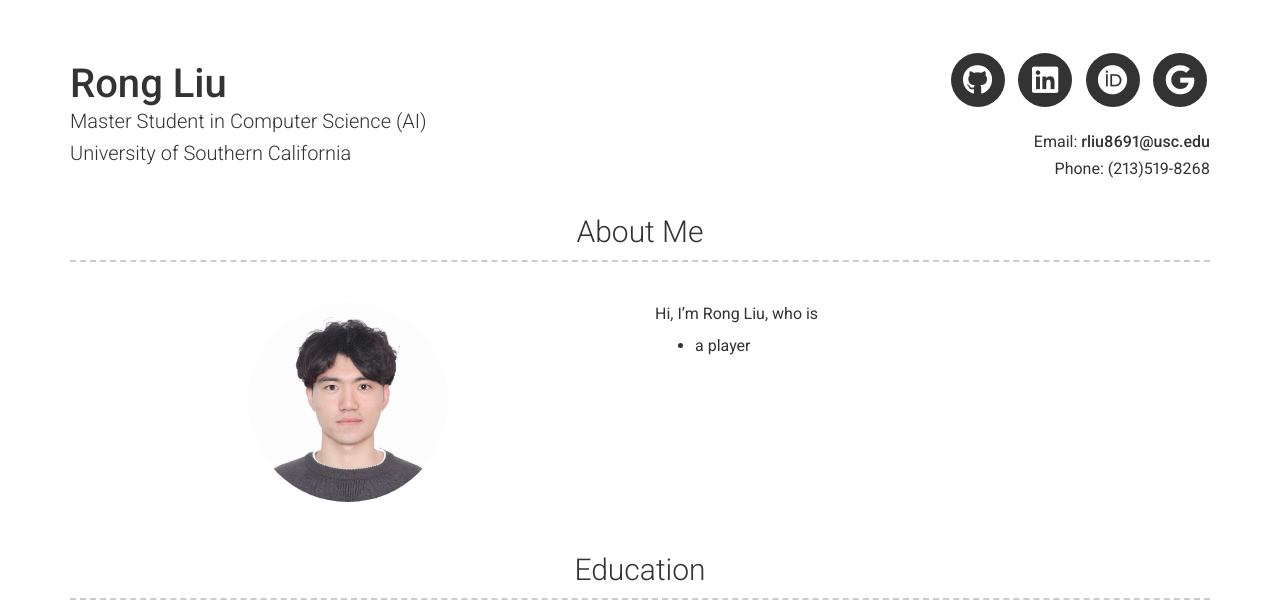
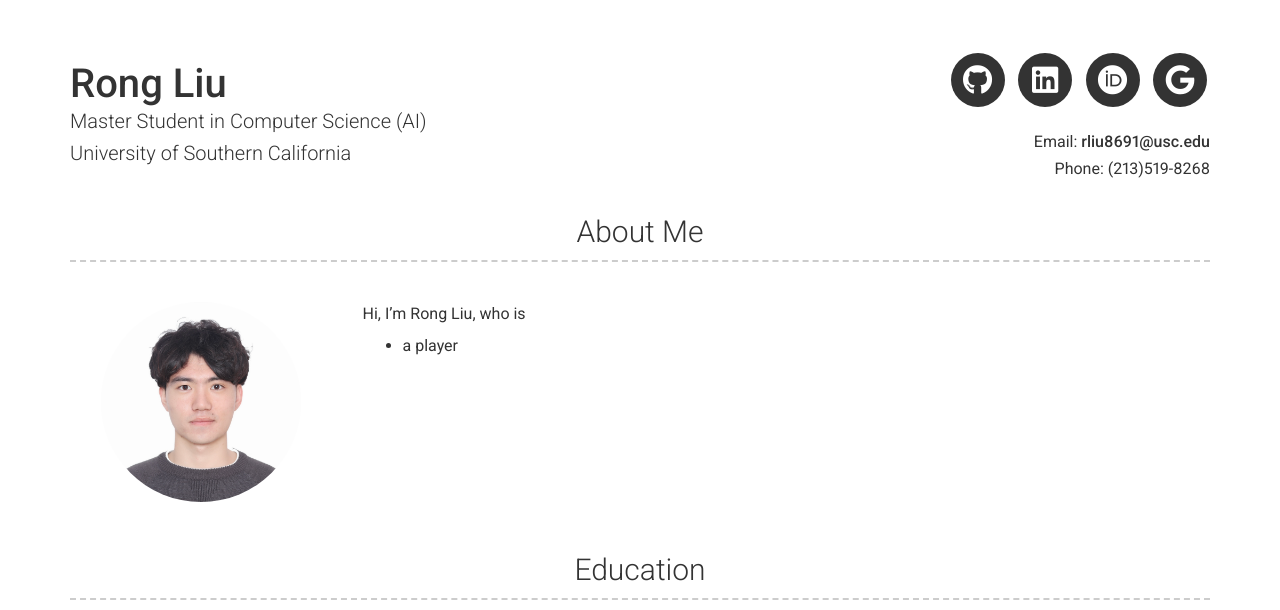
Before and after one commit to RongLiu-Leo/rongliu-leo.github.io, a Jekyll site: the page built from index.md, in a window 1280 px wide. Shown: the top 610 px of the page. Built offline with Jekyll 4.4.1, drawn with Linux system fonts in a browser that asks for light colours; nearby versions of some CDN libraries; grey boxes are pictures that could not be loaded.

Commit message:
Update about.html

```diff
--- a/_includes/about.html
+++ b/_includes/about.html
@@ -3,13 +3,13 @@
   "About Me" }}</h3>
   <div class="row clearfix">
     {%- if site.about_profile_image -%}
-      <div class="col-xs-12 col-sm-6 col-md-6 no-print">
+      <div class="col-xs-12 col-sm-4 col-md-3 no-print">
         <!-- <span class="profile-img" style="background-image: url({{ site.about_profile_image | relative_url }})"></span> -->
         <img class="profile-img" src="{{site.about_profile_image}}"/>
 
       </div>
     {%- endif -%}
-    <div class="{{ 'col-xs-12 ' }}{%- if site.about_profile_image -%}col-sm-6 col-md-6 col-print-12{%- endif -%}">
+    <div class="{{ 'col-xs-12 ' }}{%- if site.about_profile_image -%}col-sm-8 col-md-9 col-print-12{%- endif -%}">
       {{ site.about_content | strip | markdownify }}
     </div>
   </div>
```
